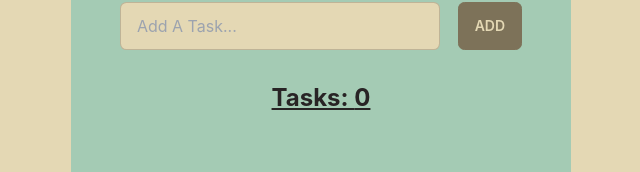
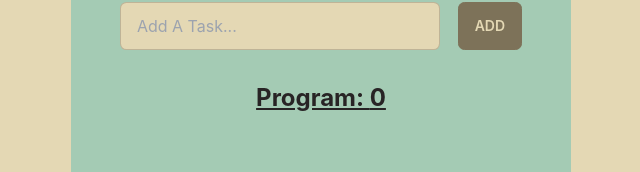
Before and after one commit to antudas22/program-of-operation, a React (Create React App) app: page / in a window 1280 px wide. Shown: the part 154-326 px from the top of the page, without its empty margins (319-959 px from the left). Built offline with nearby package versions, Linux system fonts and the light colour scheme.

Commit message:
fix program and programs problem

```diff
--- a/src/components/TasksList.js
+++ b/src/components/TasksList.js
@@ -27,7 +27,7 @@ const TasksList = ({tasks, setTasks, setEditTask}) => {
 
     return (
         <div className=''>
-            <h3 className='text-center text-2xl font-bold my-8 underline'>Tasks: {tasks.length}</h3>
+            <h3 className='text-center text-2xl font-bold my-8 underline'>Program{tasks.length >1 && 's'}: {tasks.length}</h3>
             {
                 tasks.length === 0 ?
                 <h2 className='text-3xl font-bold text-center mt-20'>Please Add A Program!</h2>
```
